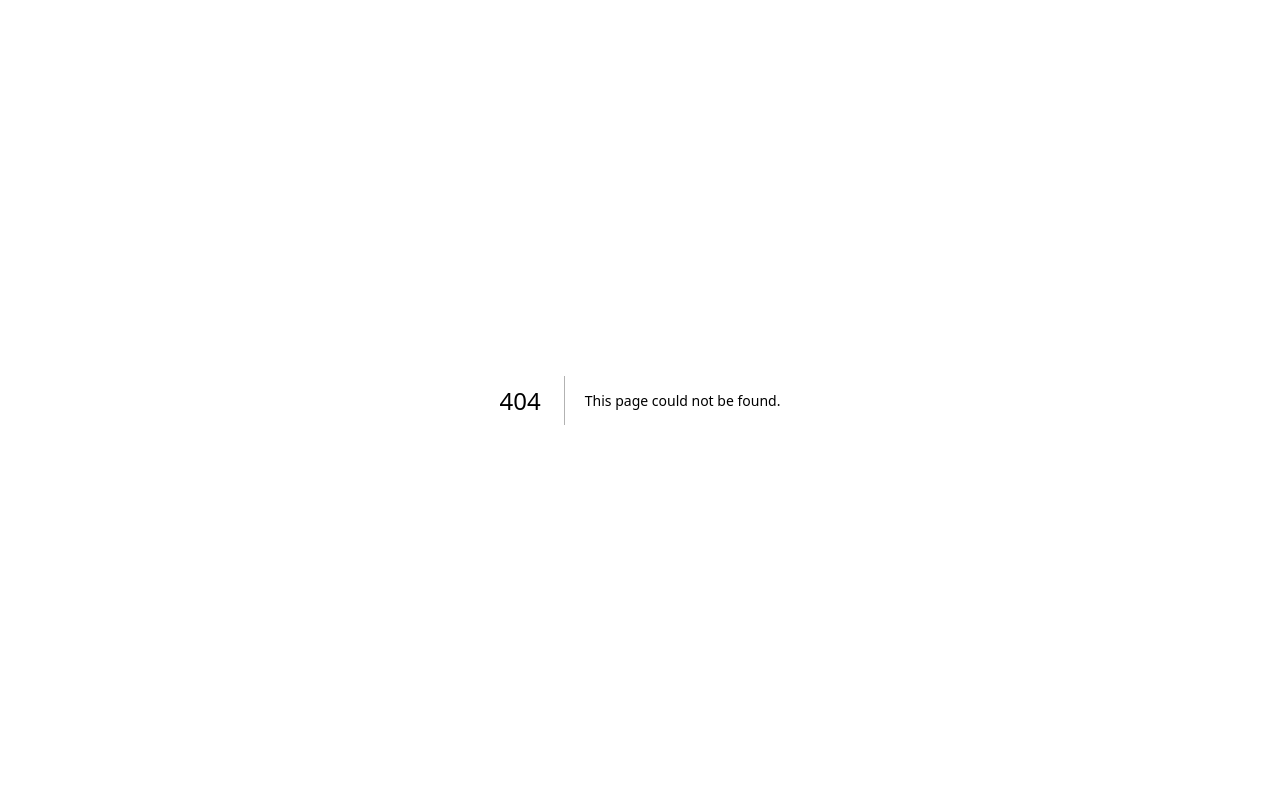
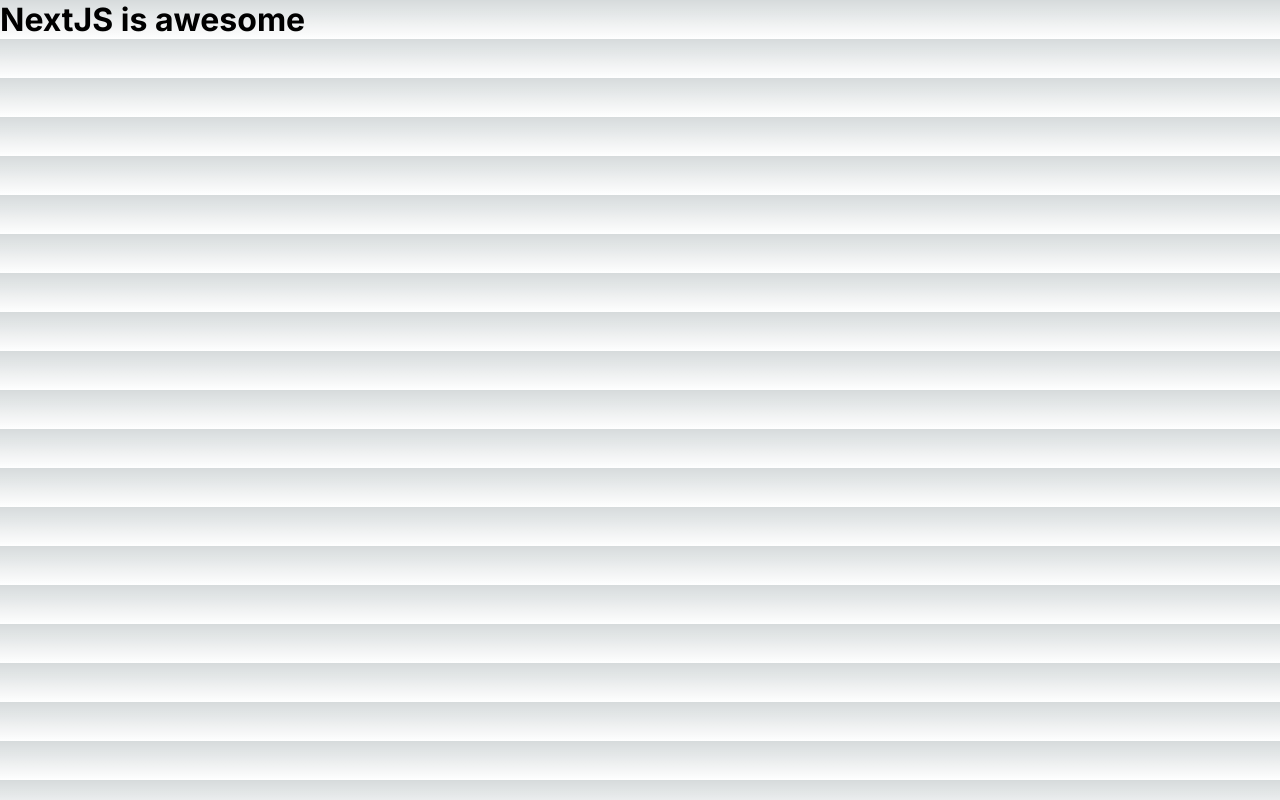
Before and after one commit to dimadidyk0/learn-nexjs, a Next.js app: page /awesome in a window 1280 px wide. Before the commit this address had no page. Built offline with nearby package versions, Linux system fonts and the light colour scheme.

Commit message:
feat: add new test page

```diff
--- /dev/null
+++ b/src/app/awesome/page.tsx
@@ -0,0 +1,7 @@
+export default function AwesomePage() {
+  return (
+    <main>
+      <h1>NextJS is awesome</h1>
+    </main>
+  )
+}
```
